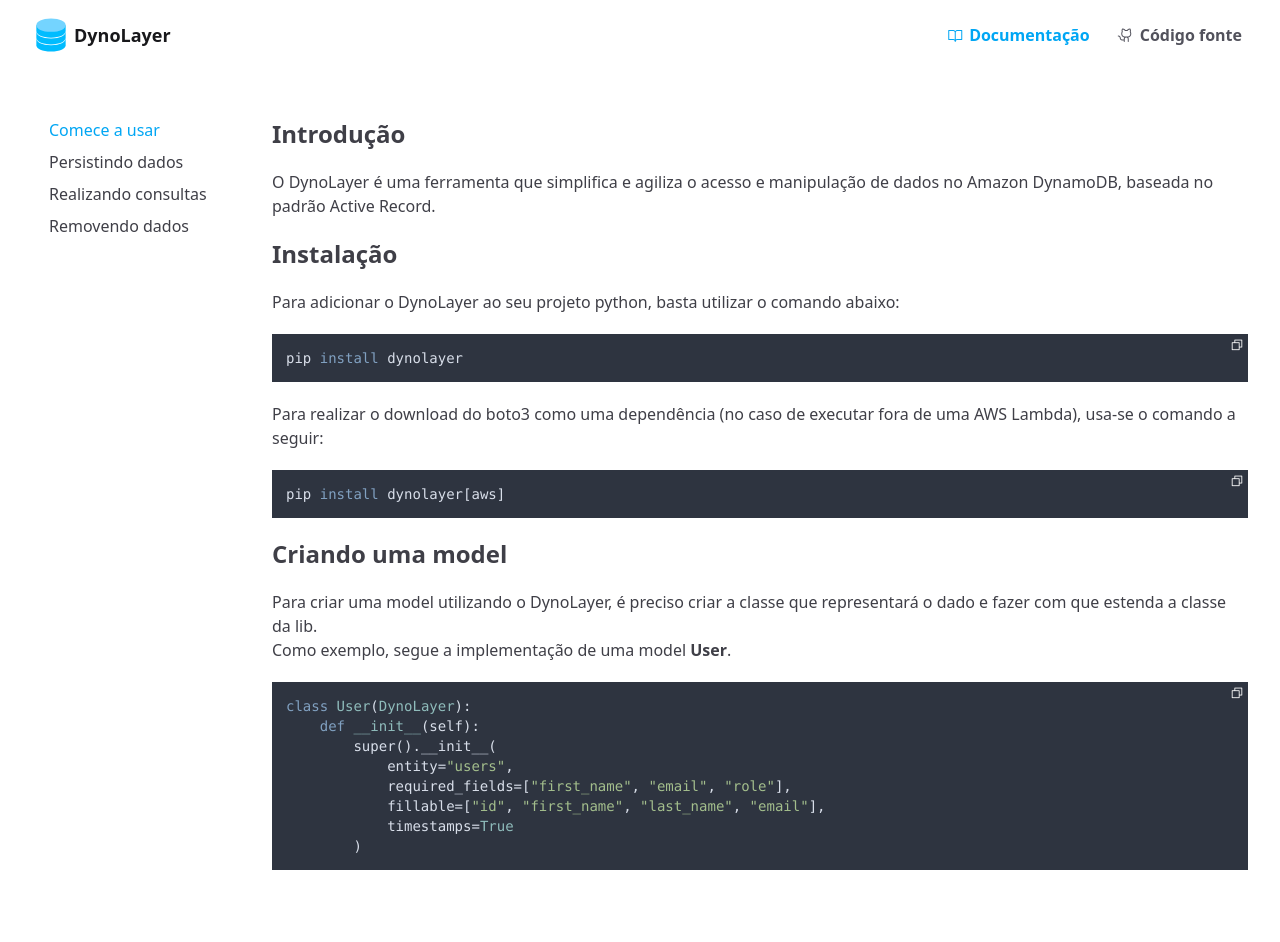
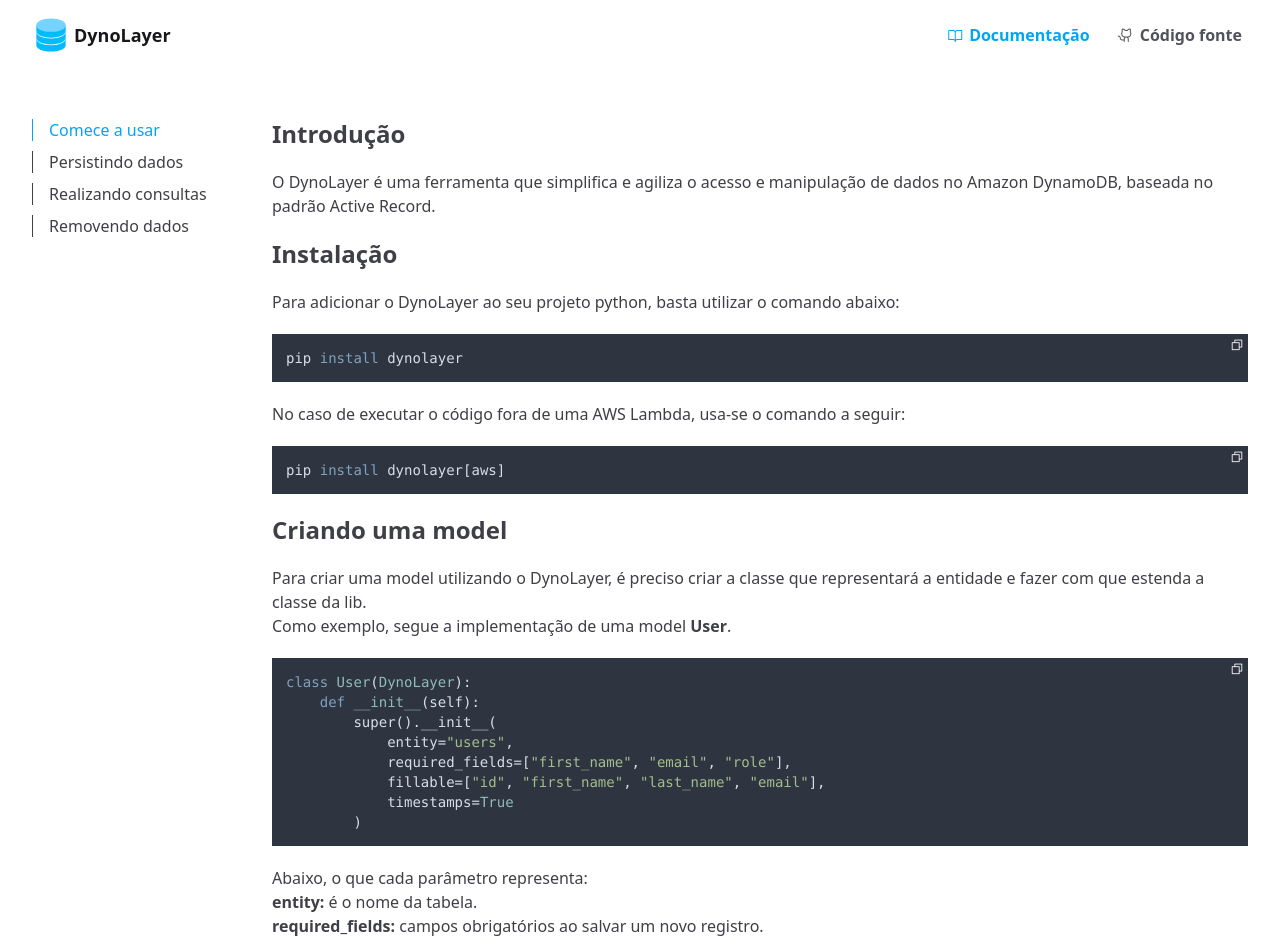
Before and after one commit to kauelima21/dynolayer-docs, an Angular app: page /docs/getting-started in a window 1280 px wide. Shown: the top 942 px of the page. Before the commit the page ends 886 px from the top, so only its background shows below. Built offline with nearby package versions, Linux system fonts and the light colour scheme.

Commit message:
getting started

```diff
--- a/src/app/pages/documentation/documentation.component.html
+++ b/src/app/pages/documentation/documentation.component.html
@@ -2,17 +2,33 @@
   <aside>
     <nav>
       <ul class="flex flex-col gap-2">
-        <li class="border-l border-transparent hover:text-sky-500">
-          <a routerLink="getting-started" routerLinkActive="text-sky-500" class="pl-4">Comece a usar</a>
+        <li>
+          <a
+            class="pl-4 border-l hover:text-sky-500"
+            routerLink="getting-started"
+            routerLinkActive="text-sky-500 border-sky-500"
+          >Comece a usar</a>
         </li>
-        <li class="border-l border-transparent hover:text-sky-500">
-          <a routerLink="persisting-data" class="pl-4">Persistindo dados</a>
+        <li>
+          <a
+            class="pl-4 border-l hover:text-sky-500"
+            routerLink="persisting-data"
+            routerLinkActive="text-sky-500 border-sky-500"
+          >Persistindo dados</a>
         </li>
-        <li class="border-l border-transparent hover:text-sky-500">
-          <a routerLink="retrieving-data" class="pl-4">Realizando consultas</a>
+        <li>
+          <a
+            class="pl-4 border-l hover:text-sky-500"
+            routerLink="retrieving-data"
+            routerLinkActive="text-sky-500 border-sky-500"
+          >Realizando consultas</a>
         </li>
-        <li class="border-l border-transparent hover:text-sky-500">
-          <a routerLink="removing-data" class="pl-4">Removendo dados</a>
+        <li>
+          <a
+            class="pl-4 border-l hover:text-sky-500"
+            routerLink="removing-data"
+            routerLinkActive="text-sky-500 border-sky-500"
+          >Removendo dados</a>
         </li>
       </ul>
     </nav>
--- a/src/app/pages/documentation/documentation.routes.ts
+++ b/src/app/pages/documentation/documentation.routes.ts
@@ -11,6 +11,7 @@
         loadComponent: () => import('./getting-started/getting-started.component')
           .then(c => c.GettingStartedComponent)
       },
+      { path: '', redirectTo: 'getting-started', pathMatch: 'full' }
     ],
   },
 ];
--- a/src/app/pages/documentation/getting-started/getting-started.component.html
+++ b/src/app/pages/documentation/getting-started/getting-started.component.html
@@ -1,4 +1,4 @@
-<section class="flex flex-col gap-5">
+<section class="flex flex-col gap-5 mb-6">
   <h2 class="font-semibold text-2xl">Introdução</h2>
   <p>
     O DynoLayer é uma ferramenta que simplifica e agiliza o acesso e
@@ -11,16 +11,30 @@
   </p>
   <app-code-block [code]="'pip install dynolayer'" language="bash" />
   <p>
-    Para realizar o download do boto3 como uma dependência
-    (no caso de executar fora de uma AWS Lambda), usa-se o comando a seguir:
+    No caso de executar o código fora de uma AWS Lambda, usa-se o comando a seguir:
   </p>
   <app-code-block [code]="'pip install dynolayer[aws]'" language="bash" />
 
-  <h2 class="font-semibold text-2xl">Criando uma model</h2>
+  <h2 id="criando-uma-model" class="font-semibold text-2xl">Criando uma model</h2>
   <p>
     Para criar uma model utilizando o DynoLayer, é preciso criar a classe
-    que representará o dado e fazer com que estenda a classe da lib.<br />
+    que representará a entidade e fazer com que estenda a classe da lib.<br />
     Como exemplo, segue a implementação de uma model <strong>User</strong>.
   </p>
   <app-code-block [code]="modelCode" />
+  <div>
+    Abaixo, o que cada parâmetro representa:
+    <ul>
+      <li><strong>entity:</strong> é o nome da tabela.</li>
+      <li><strong>required_fields:</strong> campos obrigatórios ao salvar um novo registro.</li>
+      <li>
+        <strong>fillable:</strong> campos que serão preenchidos quando utilizado
+        o método <strong>create</strong>.
+      </li>
+      <li>
+        <strong>timestamps:</strong> indica se os registros terão <b>created_at</b> e <b>updated_at</b>.
+        Por padrão, seu valor é <strong>True</strong>.
+      </li>
+    </ul>
+  </div>
 </section>
```
